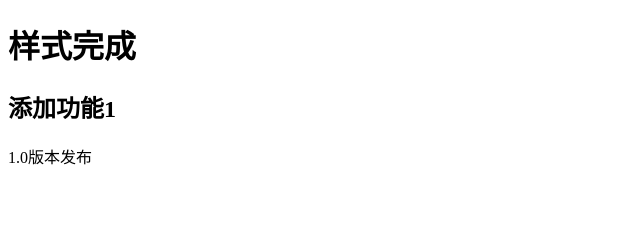
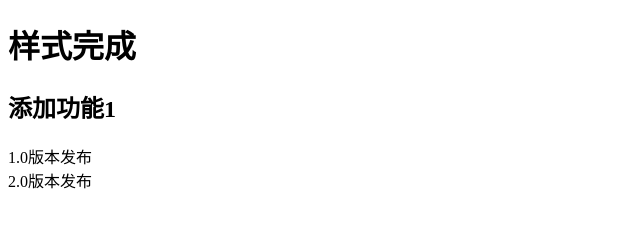
Before and after one commit to Neko23333333/mygit, a plain HTML site: page index.html in a window 1280 px wide. Shown: the whole page, without its empty margins (0-640 px from the left). Drawn offline with Linux system fonts and the light colour scheme.

Commit message:
2.0版本完成

```diff
--- a/index.html
+++ b/index.html
@@ -14,6 +14,9 @@
     <div>
         1.0版本发布
     </div>
+    <div>
+        2.0版本发布
+    </div>
 </body>
 
 </html>
```
